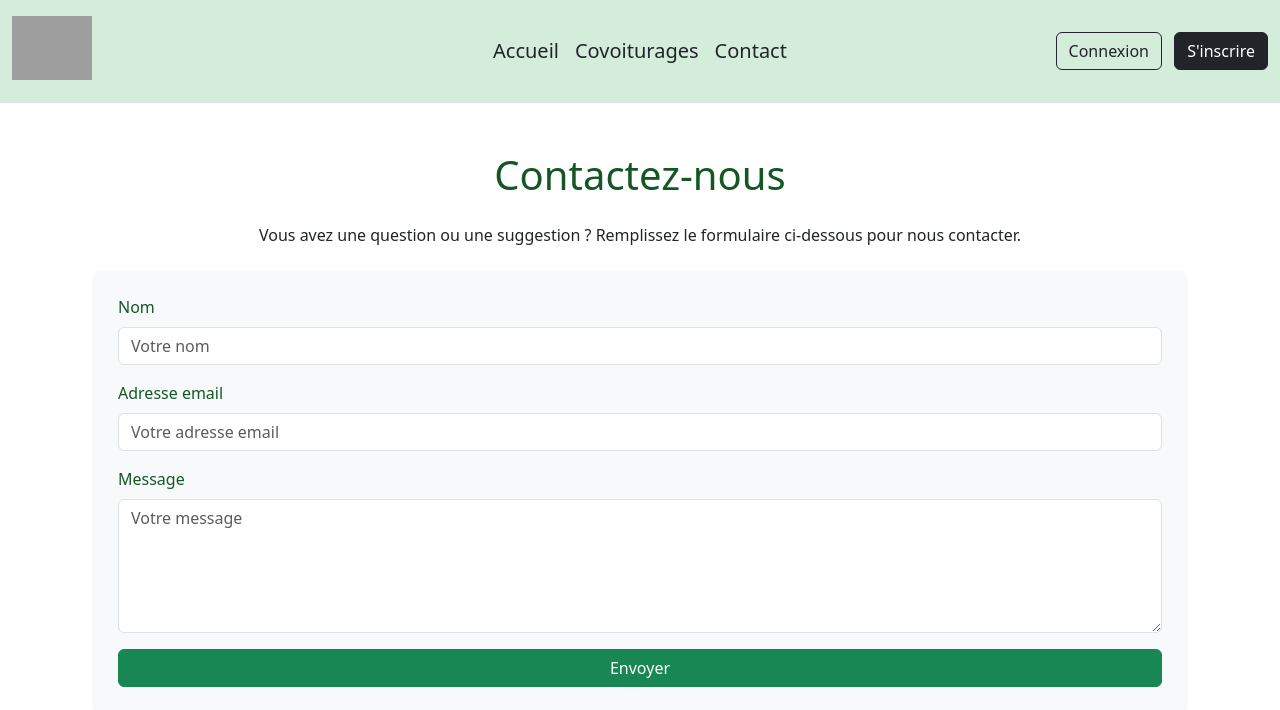
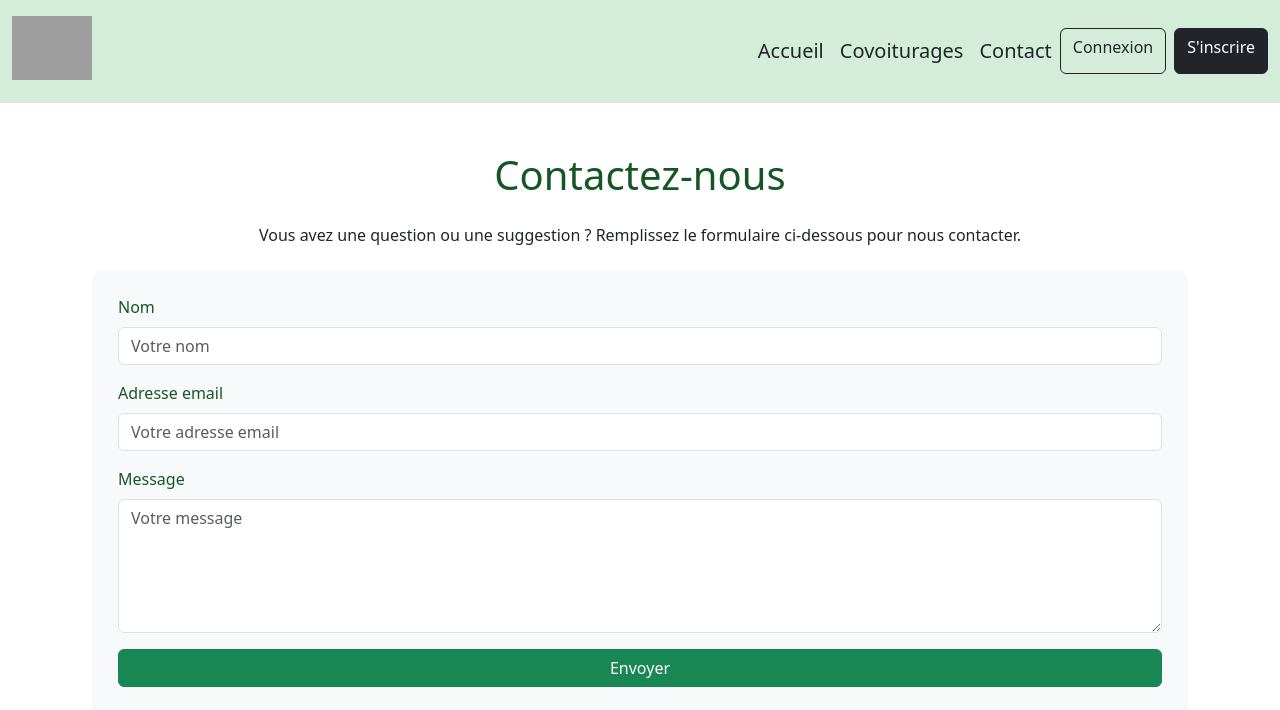
Before and after one commit to AntoineSimonin73/projet_ecoRide, a Symfony app: template templates/contact.html.twig in a window 1280 px wide. Shown: the top 710 px of the page. Run offline with Twig, Linux system fonts and the light colour scheme; the template is opened without the code that fills it, so the values that code supplies are empty; some libraries are stand-ins or nearby versions; grey boxes are pictures that could not be loaded.

Commit message:
améliorations header

```diff
--- a/templates/blocDeCode/header.html.twig
+++ b/templates/blocDeCode/header.html.twig
@@ -18,8 +18,6 @@
                         <li><a href="{{ path('app_employe_space') }}" class="nav-link px-2 text-dark hover-highlight">Espace Employé</a></li>
                     {% endif %}
                 {% endif %}
-            </ul>
-            <div class="col-md-3 text-end">
                 {% if app.user %}
                     {% if 'ROLE_ADMIN' in app.user.roles or 'ROLE_EMPLOYE' in app.user.roles %}
                         <a href="{{ path('app_change_password') }}" class="btn btn-outline-dark me-2">Mon espace</a>
@@ -31,7 +29,7 @@
                     <a href="{{ path('app_login') }}" class="btn btn-outline-dark me-2">Connexion</a>
                     <a href="{{ path('app_register') }}" class="btn btn-dark">S'inscrire</a>
                 {% endif %}
-            </div>
+            </ul>
         </div>
     </div>
 </header>
```
